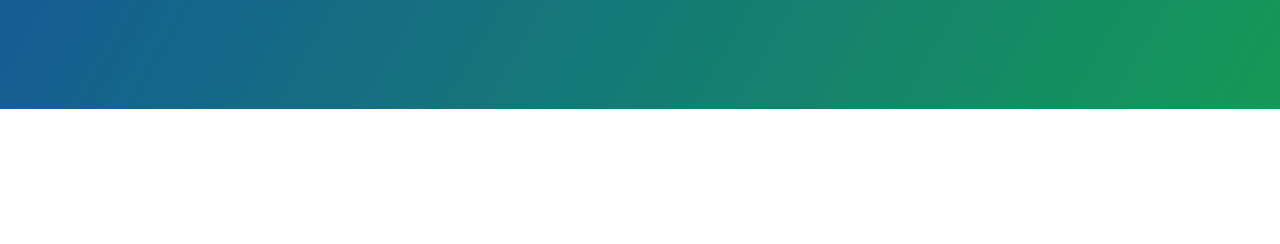
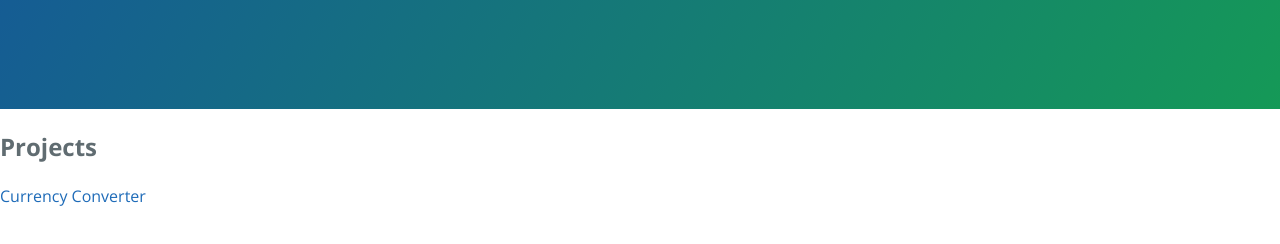
Before and after one commit to williamhuds/heebiejeebies.github.io, a plain HTML site: page index.html in a window 1280 px wide. Shown: the part 208-452 px from the top of the page. Drawn offline with nearby package versions, Linux system fonts and the light colour scheme.

Commit message:
converter link

```diff
--- a/index.html
+++ b/index.html
@@ -14,5 +14,6 @@
       <h1 class="project-name">Heebiejeebies.GitHub.io</h1>
       <h2 class="project-tagline">My Personal Web Page</h2>
     </section>
-
+<h2>Projects</h2>
+<a href="/conversion.html">Currency Converter</a>
 </html>
```
